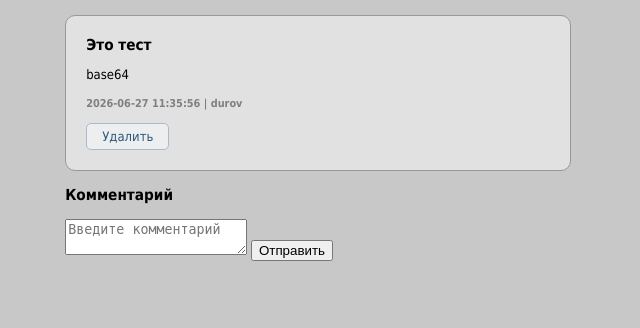
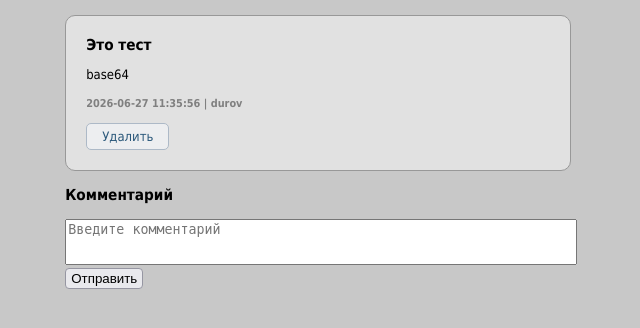
Before and after one commit to Omaroviz/PHP, a PHP site: page /vkontakte/post.php?id=45 in a window 1280 px wide. Shown: the part 83-411 px from the top of the page, without its empty margins (322-962 px from the left). Run offline with PHP 8.4, Linux system fonts and the light colour scheme; a user stored in the database is signed in; data comes from the database, SQL or seed files in the repository; tables that the repository leaves empty or names only in its code hold one stand-in row (values such as "Sample post").

Commit message:
Доделал комментарии, теперь их можно удалять и тп.

```diff
--- a/vkontakte/post.php
+++ b/vkontakte/post.php
@@ -75,9 +75,17 @@ if ($_SERVER['REQUEST_METHOD'] === "GET" && isset($_GET['delete_id'])) {
 <div style='margin: 0 30%'>
 
 <?php
+if (!isset($_GET['id'])) {
+	header('Location: vkontakte.php');
+	exit();
+}
 if ($_SERVER['REQUEST_METHOD'] === "GET" && isset($_GET['id'])) {
 
 $post = new Post($_GET['id'], $pdo);
+if ($post->error) {
+	echo "<h1 style='text-align: center'>404. Пост не найден</h1><div style='text-align: center; font-weight: bold'><a href='vkontakte.php'>Перейти на главную страницу</a></div>";
+	exit();
+}
 $title = htmlspecialchars($post->title);
 $text = htmlspecialchars($post->text);
 $author = htmlspecialchars($post->author);
@@ -96,21 +104,23 @@ echo "<small style='color: grey; font-weight: bold;'>".htmlspecialchars($post->d
 	echo '</p><a class="vk-button" href="?delete_id='.htmlspecialchars($post->id).'">Удалить</a>';
 	}
 	}
+
+echo "</div>";
 }
-echo "</div>";
 ?>
 <h3>Комментарий</h3>
 <form method='POST'>
-<textarea placeholder='Введите комментарий' name='text'></textarea>
-<button type='submit' name='add_comment_btn'>Отправить</button>
+<textarea placeholder='Введите комментарий' name='text' class='post_comment_text'></textarea>
+<button type='submit' name='add_comment_btn' class='post_comment_btn'>Отправить</button>
 </form>
 <?php
+if (isset($_SESSION['id'])) {
 if (isset($_POST['add_comment_btn']) && isset($_POST['text'])) {
 	$post = new Post($_GET['id'], $pdo);
 	$post->addComment($_POST['text'], $pdo);
 	header('Location: '.$_SERVER['REQUEST_URI']);
 	exit();
-}
+}} else {header('Location: sign.php'); exit();}
 
 $post->showComment($pdo);
 $comments = $post->comments;
@@ -122,9 +132,15 @@ if ($comments) {
 			<div class='post' style='padding: 0 10px'>
 			<p style= 'display: inline-block; margin: 10px 0 10px 3px'>{$text}</p><br>
 			<small style='color: grey; font-weight: bold; display: inline-block; margin: 0 0 10px 3px'>@{$author}</small>
-			</div>
-		_END;
+			_END;
+		if (isset($_SESSION['id']) && $_SESSION['id'] === $comment['author_id']) {echo " <a href='?id=".htmlspecialchars($_GET['id'])."&delete=".htmlspecialchars($comment['id'])."'>Удалить</a>";}
+		echo "</div>";
 	}
+}
+if (isset($_GET['delete'])) {
+	$post->deleteComment($_GET['delete']);
+	header('Location: post.php?id='.$_GET['id']);
+	exit();
 }
 ?>
 </div>
--- a/vkontakte/user.php
+++ b/vkontakte/user.php
@@ -105,6 +105,7 @@ class Post {
 	public $post_from_username;
 	public $title;
 	public $text;
+	public $error;
 	public $author;
 	public $date;
 	public $author_id;
@@ -145,7 +146,9 @@ WHERE posts.id = :id");
             $this->author_id = $post['author_id'];
             $this->post_from_username = $post['wall_username'];
             $this->post_from = $post['post_from'];
-        }
+	} else {
+		$this->error = 1;
+	}
     }
 }
 	public function delete($pdo) {
@@ -183,6 +186,18 @@ WHERE posts.id = :id");
 			':post_id' => $id
 		]);
 	}
+
+	public function deleteComment($id) {
+		$pdo = $this->db;
+		$stmt = $pdo->prepare('SELECT author_id FROM comments WHERE id = :id');
+		$stmt->execute([':id' => $id]);
+		if ($stmt->fetchColumn()) {
+		$stmt = $pdo->prepare('DELETE FROM comments WHERE id = :id');
+		$stmt->execute([':id' => $id]);
+		} else {
+			echo "Вы не можете удалить комментарий";
+		}
+	}
 }
 
 class Search {
--- a/vkontakte/vkontaktestyle.css
+++ b/vkontakte/vkontaktestyle.css
@@ -803,3 +803,20 @@ body {
 .edit_info_error {
 	text-align: center;
 }
+
+.post_comment_text {
+	width: 100%;
+	height: 40px;
+	resize: none;
+}
+
+.post_comment_btn {
+	background-color: #e9e9ed;
+	border-radius: 4px;
+	border:1px solid #9696a2;
+	padding: 2px 5px;
+}
+
+.post_comment_btn:hover {
+	background-color:#d7d7db;
+}
```
